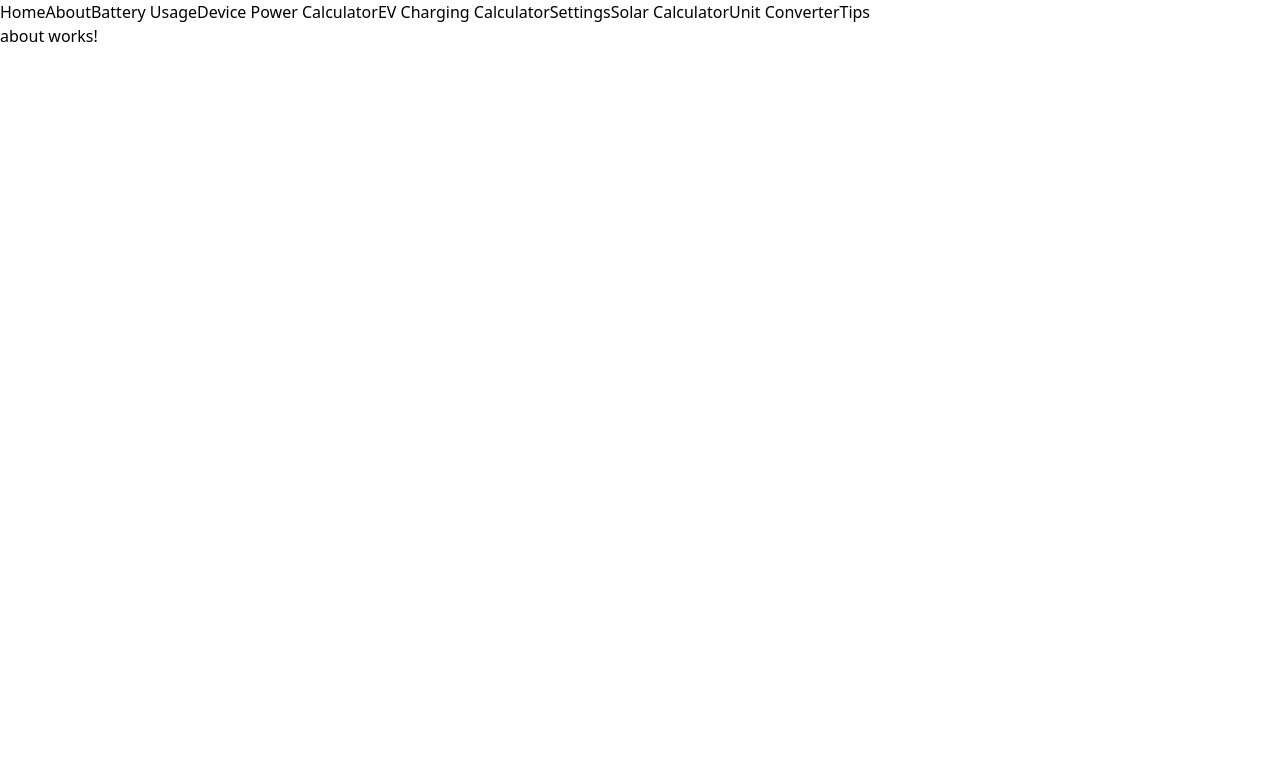
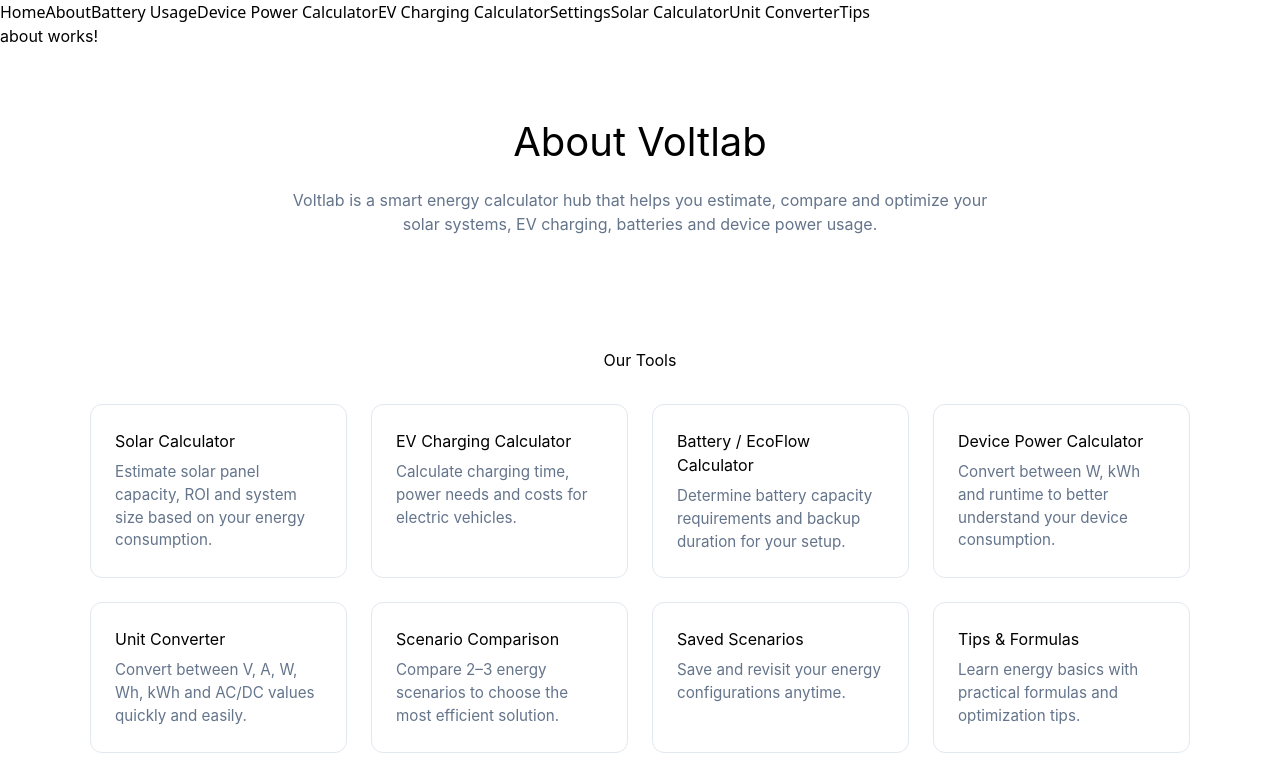
Before and after one commit to IT-Kamianets/voltlab.itkamianets.com, an Angular app: page /about in a window 1280 px wide. Shown: the top 776 px of the page. Built offline with nearby package versions, Linux system fonts and the light colour scheme.

Commit message:
Revamps About page with detailed content and styling
Introduces a comprehensive About page featuring an overview of the platform, descriptions of available tools, and a feedback form. Enhances user experience and engagement with a visually appealing layout and SCSS-based custom styling.

```diff
--- a/src/app/pages/about/about.component.html
+++ b/src/app/pages/about/about.component.html
@@ -1 +1,92 @@
 <p>about works!</p>
+<main>
+  <section class="hero">
+    <div class="container">
+      <h1>About Voltlab</h1>
+      <p>
+        Voltlab is a smart energy calculator hub that helps you estimate, compare and optimize your
+        solar systems, EV charging, batteries and device power usage.
+      </p>
+    </div>
+  </section>
+
+  <section class="services">
+    <div class="container">
+      <h2>Our Tools</h2>
+
+      <div class="service-grid">
+        <div class="service-card">
+          <h3>Solar Calculator</h3>
+          <p>
+            Estimate solar panel capacity, ROI and system size based on your energy consumption.
+          </p>
+        </div>
+
+        <div class="service-card">
+          <h3>EV Charging Calculator</h3>
+          <p>Calculate charging time, power needs and costs for electric vehicles.</p>
+        </div>
+
+        <div class="service-card">
+          <h3>Battery / EcoFlow Calculator</h3>
+          <p>Determine battery capacity requirements and backup duration for your setup.</p>
+        </div>
+
+        <div class="service-card">
+          <h3>Device Power Calculator</h3>
+          <p>Convert between W, kWh and runtime to better understand your device consumption.</p>
+        </div>
+
+        <div class="service-card">
+          <h3>Unit Converter</h3>
+          <p>Convert between V, A, W, Wh, kWh and AC/DC values quickly and easily.</p>
+        </div>
+
+        <div class="service-card">
+          <h3>Scenario Comparison</h3>
+          <p>Compare 2–3 energy scenarios to choose the most efficient solution.</p>
+        </div>
+
+        <div class="service-card">
+          <h3>Saved Scenarios</h3>
+          <p>Save and revisit your energy configurations anytime.</p>
+        </div>
+
+        <div class="service-card">
+          <h3>Tips & Formulas</h3>
+          <p>Learn energy basics with practical formulas and optimization tips.</p>
+        </div>
+
+        <div class="service-card">
+          <h3>Settings</h3>
+          <p>Customize units, currency, region and theme preferences.</p>
+        </div>
+      </div>
+    </div>
+  </section>
+
+  <section class="feedback">
+    <div class="container">
+      <h2>Send Feedback</h2>
+
+      <form class="feedback-form">
+        <div class="form-group">
+          <label for="name">Name</label>
+          <input type="text" id="name" placeholder="Your name" required />
+        </div>
+
+        <div class="form-group">
+          <label for="email">Email</label>
+          <input type="email" id="email" placeholder="Your email" required />
+        </div>
+
+        <div class="form-group">
+          <label for="message">Message</label>
+          <textarea id="message" rows="5" placeholder="Your feedback..." required></textarea>
+        </div>
+
+        <button type="submit" class="btn-primary">Send Message</button>
+      </form>
+    </div>
+  </section>
+</main>
--- a/src/app/pages/about/about.component.scss
+++ b/src/app/pages/about/about.component.scss
@@ -0,0 +1,173 @@
+// Variables
+$primary: #00d084;
+$dark: #0f172a;
+$light: #f8fafc;
+$gray: #64748b;
+$border: #e2e8f0;
+
+* {
+  margin: 0;
+  padding: 0;
+  box-sizing: border-box;
+  font-family: 'Inter', sans-serif;
+}
+
+body {
+  background: $light;
+  color: $dark;
+  line-height: 1.6;
+}
+
+.container {
+  width: 90%;
+  max-width: 1100px;
+  margin: 0 auto;
+}
+
+// Header
+.header {
+  background: white;
+  border-bottom: 1px solid $border;
+  padding: 1rem 0;
+
+  .container {
+    display: flex;
+    justify-content: space-between;
+    align-items: center;
+  }
+
+  .logo {
+    font-weight: 700;
+    font-size: 1.3rem;
+  }
+
+  .nav a {
+    margin-left: 1.5rem;
+    text-decoration: none;
+    color: $gray;
+    font-weight: 500;
+
+    &.active,
+    &:hover {
+      color: $primary;
+    }
+  }
+}
+
+// Hero
+.hero {
+  padding: 4rem 0;
+  text-align: center;
+
+  h1 {
+    font-size: 2.5rem;
+    margin-bottom: 1rem;
+  }
+
+  p {
+    max-width: 700px;
+    margin: 0 auto;
+    color: $gray;
+  }
+}
+
+// Services
+.services {
+  padding: 3rem 0;
+
+  h2 {
+    text-align: center;
+    margin-bottom: 2rem;
+  }
+
+  .service-grid {
+    display: grid;
+    grid-template-columns: repeat(auto-fit, minmax(250px, 1fr));
+    gap: 1.5rem;
+  }
+
+  .service-card {
+    background: white;
+    padding: 1.5rem;
+    border: 1px solid $border;
+    border-radius: 12px;
+    transition: 0.2s ease;
+
+    h3 {
+      margin-bottom: 0.5rem;
+    }
+
+    p {
+      color: $gray;
+      font-size: 0.95rem;
+    }
+
+    &:hover {
+      border-color: $primary;
+      transform: translateY(-4px);
+    }
+  }
+}
+
+// Feedback
+.feedback {
+  padding: 3rem 0;
+  background: white;
+
+  h2 {
+    text-align: center;
+    margin-bottom: 2rem;
+  }
+
+  .feedback-form {
+    max-width: 600px;
+    margin: 0 auto;
+
+    .form-group {
+      margin-bottom: 1.2rem;
+
+      label {
+        display: block;
+        margin-bottom: 0.4rem;
+        font-weight: 500;
+      }
+
+      input,
+      textarea {
+        width: 100%;
+        padding: 0.8rem;
+        border: 1px solid $border;
+        border-radius: 8px;
+        font-size: 1rem;
+
+        &:focus {
+          outline: none;
+          border-color: $primary;
+        }
+      }
+    }
+
+    .btn-primary {
+      background: $primary;
+      color: white;
+      border: none;
+      padding: 0.9rem 1.5rem;
+      border-radius: 8px;
+      cursor: pointer;
+      font-weight: 600;
+      transition: 0.2s ease;
+
+      &:hover {
+        background: darken($primary, 8%);
+      }
+    }
+  }
+}
+
+// Footer
+.footer {
+  padding: 1.5rem 0;
+  text-align: center;
+  font-size: 0.9rem;
+  color: $gray;
+}
```
